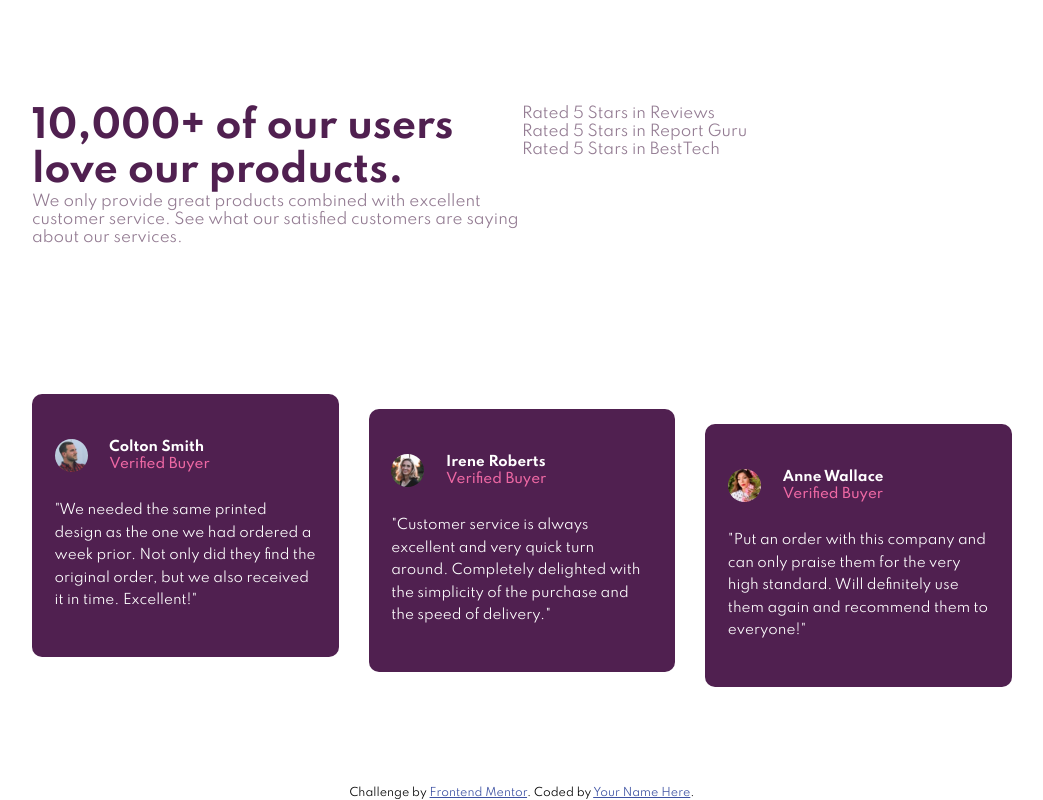
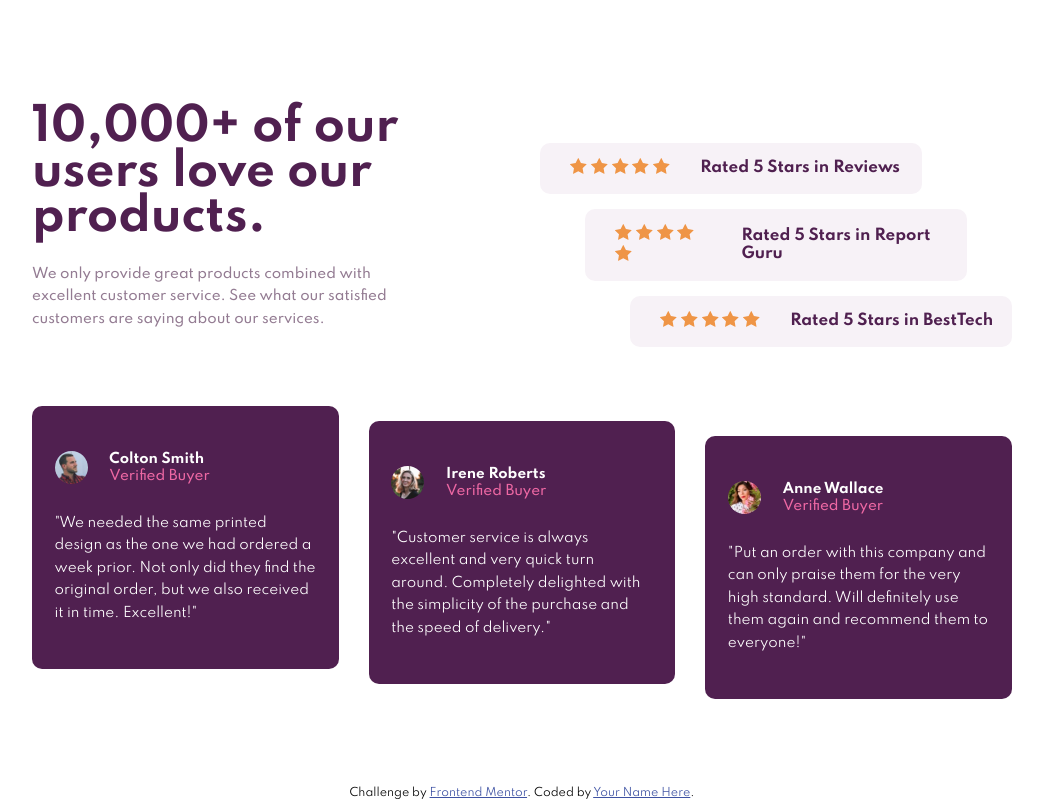
Before and after one commit to dheerajgopi/frontendmentor-challenge, a website: page public/social-proof-section/index.html in a window 1280 px wide. Shown: the whole page, without its empty margins (118-1161 px from the left). Drawn offline with Linux system fonts and the light colour scheme.

Commit message:
Heading and rating sections layout

```diff
--- a/public/social-proof-section/index.css
+++ b/public/social-proof-section/index.css
@@ -16,7 +16,7 @@
 }
 
 h1 {
-    font-size: 2.5em;
+    font-size: 2.5rem;
     margin: 0;
 }
 
@@ -54,9 +54,14 @@ p {
 }
 
 @media only screen and (min-width: 800px) {
+    h1 {
+        font-size: 3rem;
+        line-height: 3rem;
+    }
+
     .main-wrapper {
         display: grid;
-        grid-template-columns: 1fr 1fr;
+        grid-template-columns: 0.8fr 1.2fr;
         grid-template-rows: 1fr 1fr;
         gap: 0px 0px;
         grid-auto-flow: row;
@@ -64,7 +69,7 @@ p {
           "heading reviews"
           "testimonials testimonials";
         padding: 7rem 10rem;
-      }
+    }
 
     .heading {
         grid-area: heading;
@@ -80,15 +85,95 @@ p {
 
 }
 
+/* heading */
+
+.heading-summary {
+    text-align: center;
+    font-size: .9rem;
+}
+
+h1 {
+    font-size: 2rem;
+    margin-bottom: 1.5rem;
+    text-align: center;
+}
+
+@media only screen and (min-width: 800px) {
+    h1 {
+        font-size: 3rem;
+        margin-bottom: 1.5rem;
+        text-align: left;
+    }
+
+    .heading-summary {
+        text-align: left;
+        font-size: .9rem;
+        font-weight: 500;
+        line-height: 1.5rem;
+    }
+}
+
+/* ratings */
+
+.reviews {
+    padding: 2.5rem 0;
+}
+
+.reviews .review-item {
+    margin-bottom: 1rem;
+}
+
+.reviews .review-item:last-child {
+    margin-bottom: 0;
+}
+
+.review-item {
+    display: flex;
+    flex-flow: column nowrap;
+    border-radius: 10px;
+    background-color: var(--light-grayish-magenta);
+    overflow: hidden;
+    align-items: center;
+    padding: 1rem 0;
+}
+
+.review-text {
+    font-weight: 700;
+    color: var(--very-dark-magenta);
+    padding-top: 1rem;
+}
+
+@media only screen and (min-width: 800px) {
+    .reviews {
+        display: flex;
+        flex-flow: column nowrap;
+        align-items: flex-end;
+    }
+
+    .review-item {
+        flex-flow: row nowrap;
+        padding-left: 2rem;
+        width: 65%;
+    }
+
+    .review-text {
+        padding: 0 0 0 2rem;
+    }
+
+    .x-offset-neg-s {
+        transform: translateX(-3rem);
+    }
+
+    .x-offset-neg-m {
+        transform: translateX(-6rem);
+    }
+}
+
 /* testimonials */
 
 .profile-pic {
     border-radius: 50%;
     width: 2.2rem;
-}
-
-.testimonials {
-    padding-top: 2rem;
 }
 
 .testimonial-user {
@@ -135,10 +220,12 @@ p {
         display: flex;
         flex-flow: row nowrap;
         padding: 0;
+        align-items: center;
     }
 
     .testimonial-item {
         flex: 1 33.33%;
+        min-height: 14rem;
         height: max-content;
     }
 
--- a/public/social-proof-section/index.html
+++ b/public/social-proof-section/index.html
@@ -14,14 +14,41 @@
     <div class="main-wrapper">
       <section class="heading">
         <h1>10,000+ of our users love our products.</h1>
-        <p>We only provide great products combined with excellent customer service.
+        <p class="heading-summary">We only provide great products combined with excellent customer service.
           See what our satisfied customers are saying about our services.</p>
       </section>
 
       <section class="reviews">
-        <p>Rated 5 Stars in Reviews</p>
-        <p>Rated 5 Stars in Report Guru</p>
-        <p>Rated 5 Stars in BestTech</p>
+        <div class="review-item x-offset-neg-m">
+          <div class="rating">
+            <img src="images/icon-star.svg" alt="review star">
+            <img src="images/icon-star.svg" alt="review star">
+            <img src="images/icon-star.svg" alt="review star">
+            <img src="images/icon-star.svg" alt="review star">
+            <img src="images/icon-star.svg" alt="review star">
+          </div>
+          <p class="review-text">Rated 5 Stars in Reviews</p>
+        </div>
+        <div class="review-item x-offset-neg-s">
+          <div class="rating">
+            <img src="images/icon-star.svg" alt="review star">
+            <img src="images/icon-star.svg" alt="review star">
+            <img src="images/icon-star.svg" alt="review star">
+            <img src="images/icon-star.svg" alt="review star">
+            <img src="images/icon-star.svg" alt="review star">
+          </div>
+          <p class="review-text">Rated 5 Stars in Report Guru</p>
+        </div>
+        <div class="review-item">
+          <div class="rating">
+            <img src="images/icon-star.svg" alt="review star">
+            <img src="images/icon-star.svg" alt="review star">
+            <img src="images/icon-star.svg" alt="review star">
+            <img src="images/icon-star.svg" alt="review star">
+            <img src="images/icon-star.svg" alt="review star">
+          </div>
+          <p class="review-text">Rated 5 Stars in BestTech</p>
+        </div>
       </section>
 
       <section class="testimonials">
```
